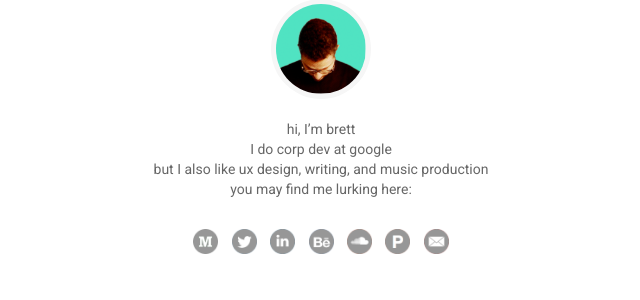
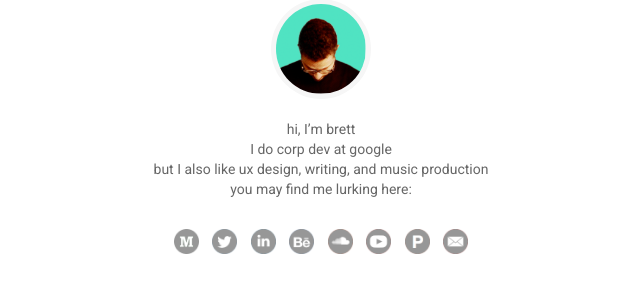
Before and after one commit to brettgoldstein3/brettgoldstein-site, a Flask app: page / in a window 1280 px wide. Shown: the part 206-506 px from the top of the page, without its empty margins (319-959 px from the left). Run offline with Flask 2, Linux system fonts and the light colour scheme; some libraries are stand-ins or nearby versions.

Commit message:
did a bunch of work offline, here it is

```diff
--- a/templates/index.html
+++ b/templates/index.html
@@ -100,6 +100,16 @@
 						onmouseover='this.src="{{ url_for('static', filename='images/sc-icon-hover.png') }}"'
 						onmouseout='this.src="{{ url_for('static', filename='images/sc-icon.png') }}"'>
 				</a>
+
+				<!-- ADDED THIS -->
+				<a class="link-icon" id="youtube" target="_blank" href="http://youtube.com/c/montedelmonte" data-toggle="tooltip" data-placement="bottom" title="green screen fun">
+					<img class="icon-img"
+						src="{{ url_for('static', filename='images/yt-icon.png') }}"
+						onmouseover='this.src="{{ url_for('static', filename='images/yt-icon-hover.png') }}"'
+						onmouseout='this.src="{{ url_for('static', filename='images/yt-icon.png') }}"'>
+				</a>
+				<!-- ADDED THIS -->
+
 				<a class="link-icon" id="producthunt" target="_blank" href="http://producthunt.com/thatguybg" data-toggle="tooltip" data-placement="bottom" title='skymall 2.0'>
 					<img class="icon-img"
 						src="{{ url_for('static', filename='images/ph-icon.png') }}"
```
Also changed, not shown: static/images/email-icon-hover.png, static/images/yt-icon-hover.png (added), static/images/yt-icon.png (added).
